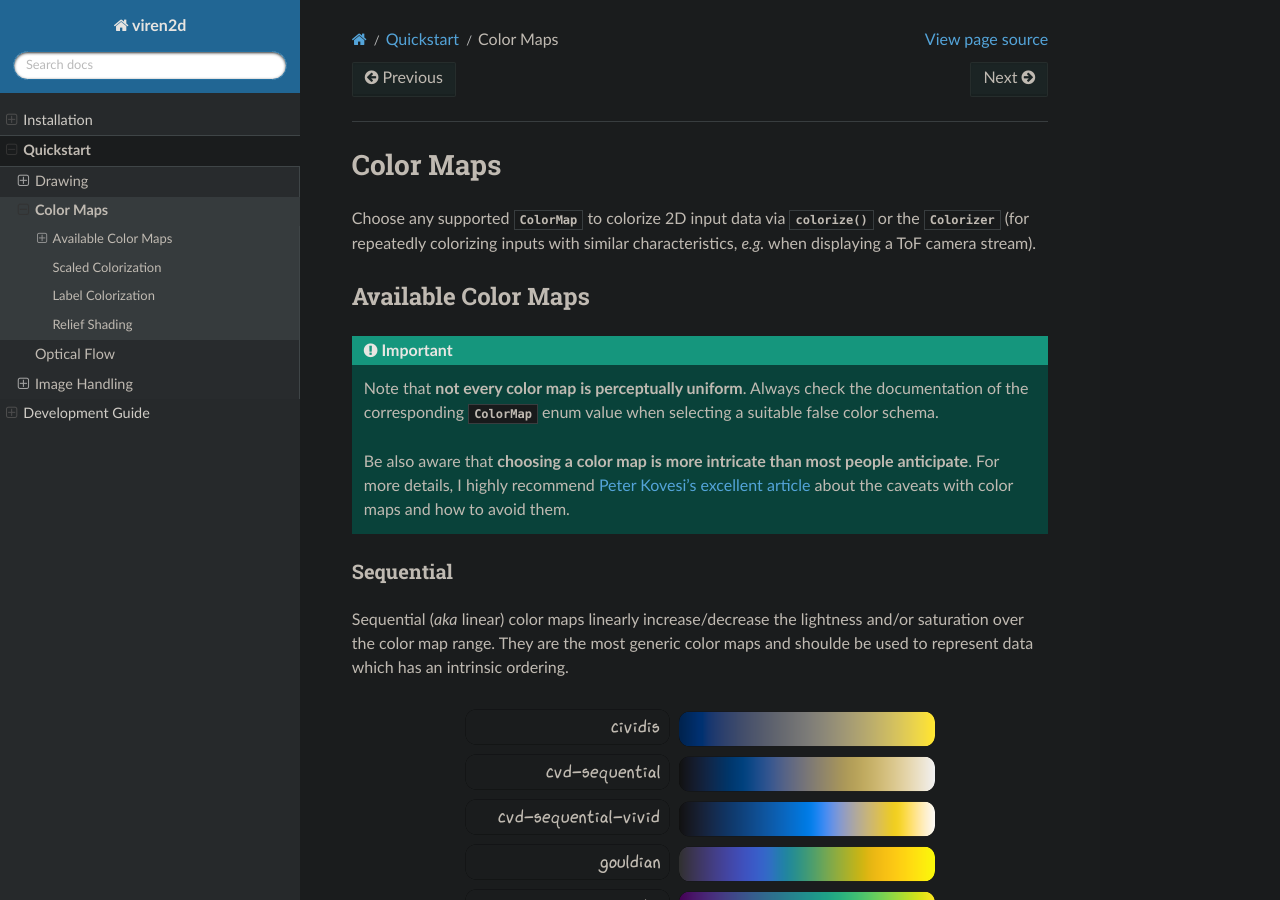
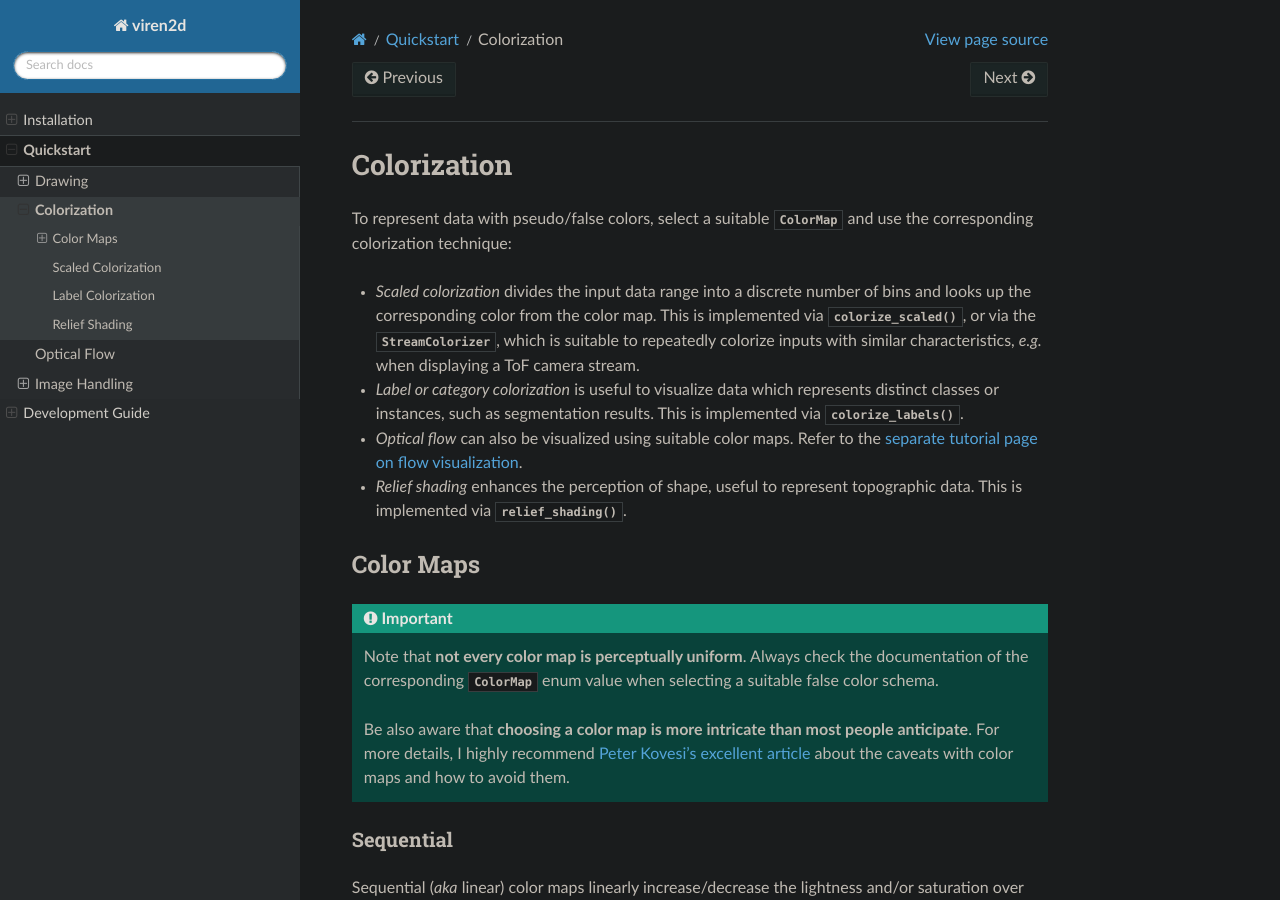
Before and after one commit to snototter/viren2d, a Sphinx documentation site: the page built from docs/source/tutorial/colormaps.rst, in a window 1280 px wide and 900 px high. Built offline with Sphinx 7.4.7 and the Read the Docs theme 2.0.0, drawn with Linux system fonts in a browser that asks for light colours; pages that are not in the unit, such as notebooks, are missing from menus; the version number could not be read and is left out; some of the changed text lies outside the part shown.

Commit message:
change colorization interface naming schema

```diff
--- a/docs/source/api-documentation.rst
+++ b/docs/source/api-documentation.rst
@@ -43,10 +43,10 @@ API Documentation
    .. autosummary::
       :nosignatures:
 
-      viren2d.Colorizer
       viren2d.ColorMap
-      viren2d.colorize
       viren2d.colorize_labels
+      viren2d.colorize_scaled
+      viren2d.StreamColorizer
       viren2d.peaks
 
 
--- a/docs/source/tutorial/colormaps.rst
+++ b/docs/source/tutorial/colormaps.rst
@@ -1,17 +1,30 @@
 .. _tutorial-colormaps:
 
-----------
+------------
+Colorization
+------------
+
+To represent data with pseudo/false colors, select a suitable
+:class:`~viren2d.ColorMap` and use the corresponding colorization technique:
+
+*  *Scaled colorization* divides the input data range into a discrete number
+   of bins and looks up the corresponding color from the color map.
+   This is implemented via :func:`~viren2d.colorize_scaled`, or via the
+   :class:`~viren2d.StreamColorizer`, which is suitable to repeatedly
+   colorize inputs with similar characteristics, *e.g.* when displaying a ToF
+   camera stream.
+*  *Label or category colorization* is useful to visualize data which
+   represents distinct classes or instances, such as segmentation results.
+   This is implemented via :func:`~viren2d.colorize_labels`.
+*  *Optical flow* can also be visualized using suitable color maps. Refer to
+   the :ref:`separate tutorial page on flow visualization<tutorial-optical-flow>`.
+*  *Relief shading* enhances the perception of shape, useful to represent
+   topographic data. This is implemented via :func:`~viren2d.relief_shading`.
+
+
+~~~~~~~~~~
 Color Maps
-----------
-
-Choose any supported :class:`~viren2d.ColorMap` to colorize 2D input data via
-:meth:`~viren2d.colorize` or the :class:`~viren2d.Colorizer` (for repeatedly
-colorizing inputs with similar characteristics, *e.g.* when displaying a ToF
-camera stream).
-
-~~~~~~~~~~~~~~~~~~~~
-Available Color Maps
-~~~~~~~~~~~~~~~~~~~~
+~~~~~~~~~~
 
 .. important::
    Note that **not every color map is perceptually uniform**. Always check the
@@ -157,9 +170,9 @@ Corresponding Python code:
 Label Colorization
 ~~~~~~~~~~~~~~~~~~
 
-Label images, *e.g.* semantic/panoptic/instance segementation results, should
+Label images, such as the results of semantic, panoptic or instance segementation, should
 not be colorized by dividing the input data range into a discrete number of
-bins. Thus, use :func:`~viren2d.colorize_labels` for such data, which will
+bins. Instead, use :func:`~viren2d.colorize_labels` which will properly
 alternate between the colors:
 
 
@@ -197,8 +210,8 @@ perception of shape induced by the shading:
 
 
 This visualization uses relief shading with different color maps to
-show the topographical structure of (a small part of) the lunar farside. The
-underlying topographical data was captured by the *Lunar Reconnaissance
+show the topographic structure of (a small part of) the lunar farside. The
+underlying topographic data was captured by the *Lunar Reconnaissance
 Orbiter* in 2011 and published by
 `NASA/GSFC/Arizona State University <https://photojournal.jpl.nasa.gov/catalog/PIA14021>`__.
 The smaller images below each main visualization show the inputs to
```
Also changed, not shown: docs/source/apidoc/apidoc-colormaps.rst (+5 -2 lines), docs/source/tutorial/basics.rst (+11 -13 lines), 9 other files.
